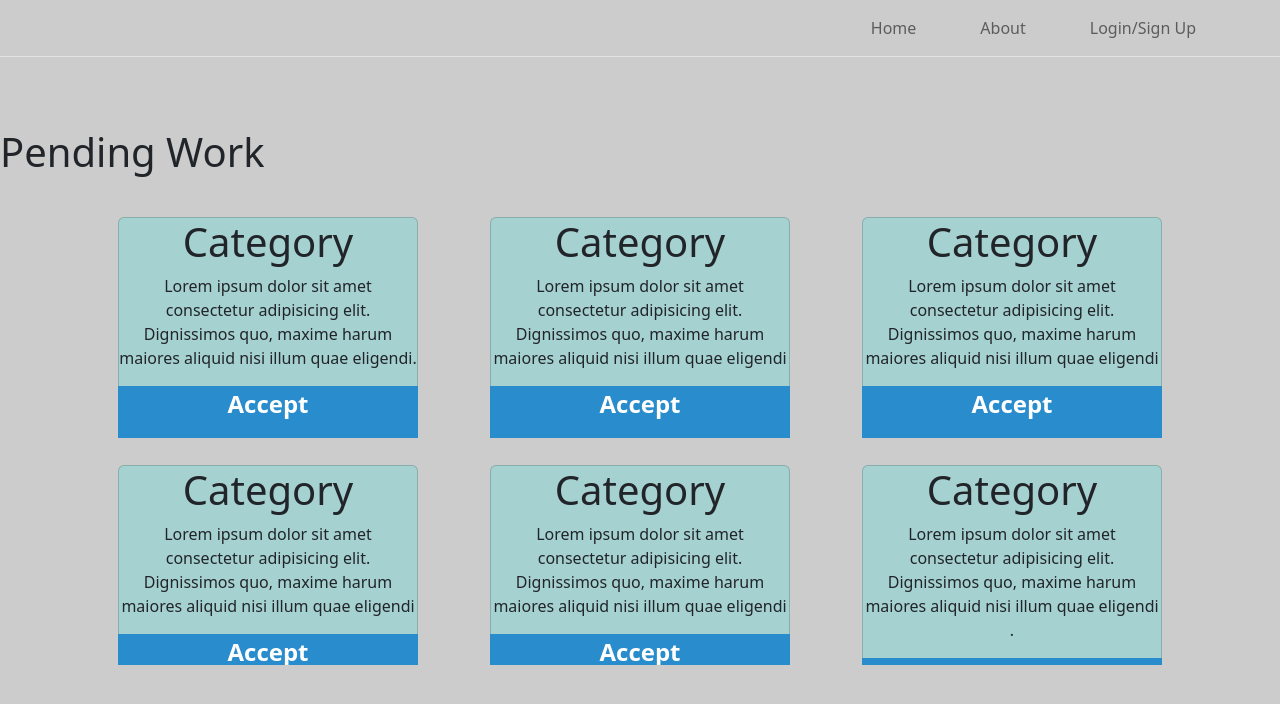
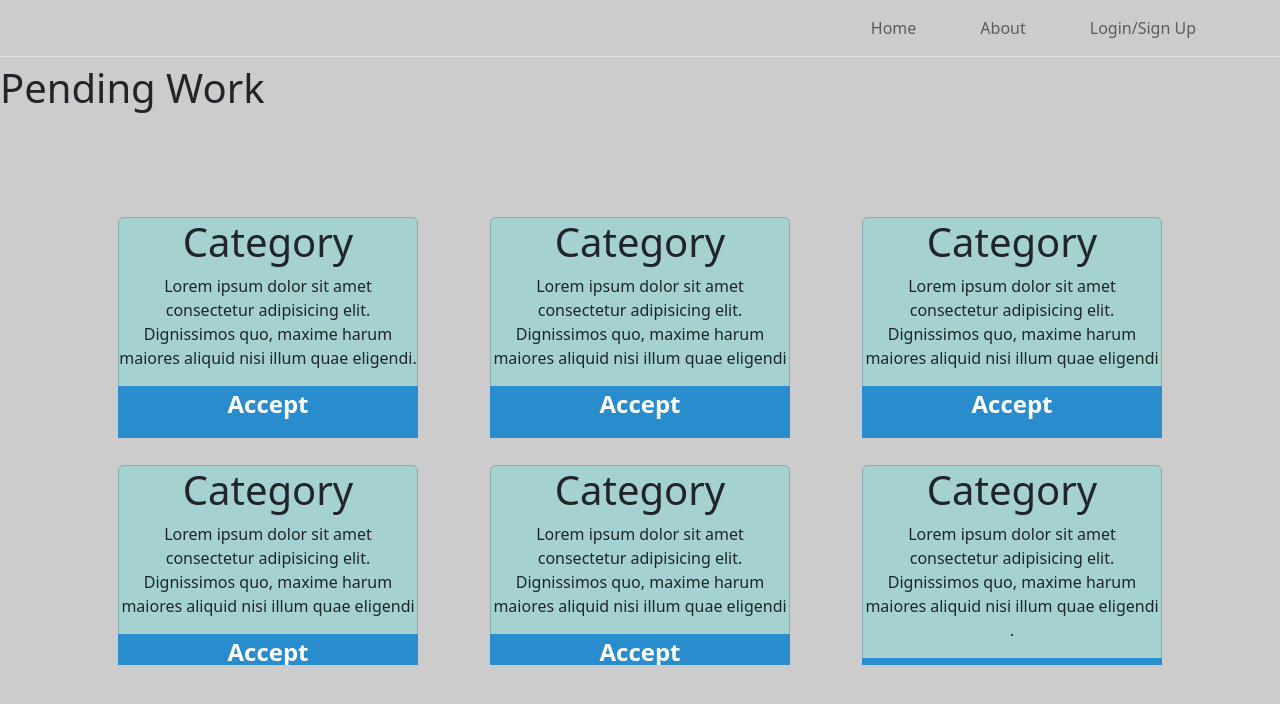
Before and after one commit to kirti281003/cb14, a React (Create React App) app in the folder earn_side_money/: page /pending in a window 1280 px wide. Shown: the top 704 px of the page. Built offline with nearby package versions, Linux system fonts and the light colour scheme.

Commit message:
made some changes in Landing page

```diff
--- a/earn_side_money/src/App.css
+++ b/earn_side_money/src/App.css
@@ -392,6 +392,10 @@ height:20px;
     top:52vh;
     height:25rem;
   }
+  .lefthead{
+    position: absolute;
+    top:9rem;
+  }
   .leftbottomup{
     position:absolute;
     left:0;
@@ -639,13 +643,15 @@ height:20px;
   .leftbottomup{
     position:absolute;
     left:0;
-    top:65vh;
-    height:20rem;
+    bottom:0;
+    top:74vh;
+    height:22rem;
   }
   .leftbottomlow{
     position:absolute;
     left:2px;
-    top:74vh;
+    bottom:0;
+    top:76.3vh;
     height:20rem;
   }
   .heading{
@@ -673,12 +679,25 @@ height:20px;
 }
 @media(min-width:990px){
 
+  .lefthead{
+    position: absolute;
+    top:4rem;
+  }
   .rightbottom{
     position:absolute;
     right:0;
     top:62vh;
     height:20rem;
   }
+  /* .card{
+    width:300px;
+    height:180px;
+   background-color: #A6D1D1;
+   align-items: center;
+   margin-top:8rem;
+
+} */
+
   .leftbottomup{
     position:absolute;
     left:0;
@@ -839,6 +858,23 @@ height:20px;
 
 }
 
+@media(max-width:375px) and (min-width:281){
+  .lefthead{
+    position: absolute;
+    top:3rem;
+  }
+  .card{
+  width:300px;
+  height:200px;
+  background-color: #A6D1D1;
+  align-items: center;
+   margin-top:3rem;
+
+}
+}
+
+
+
 
 @media (min-width: 992px) {
 .navbar-expand-lg {
```
